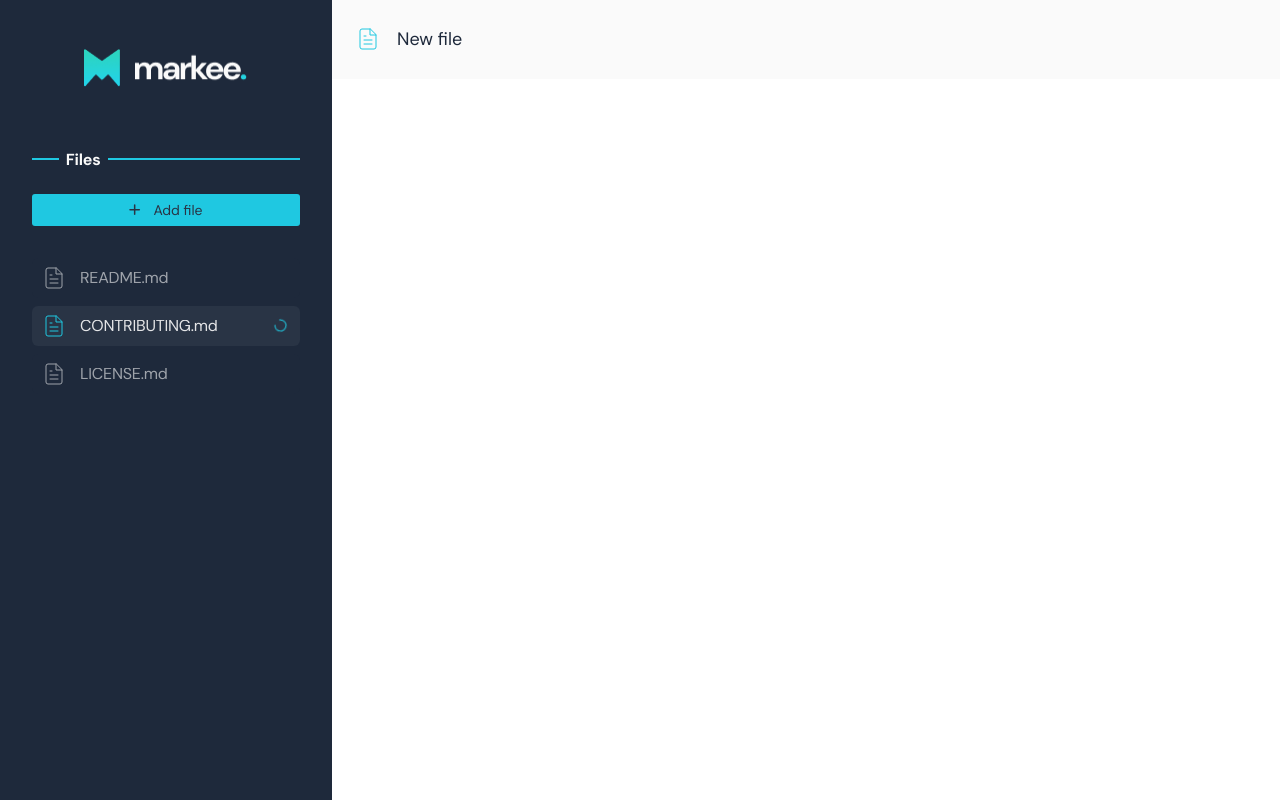
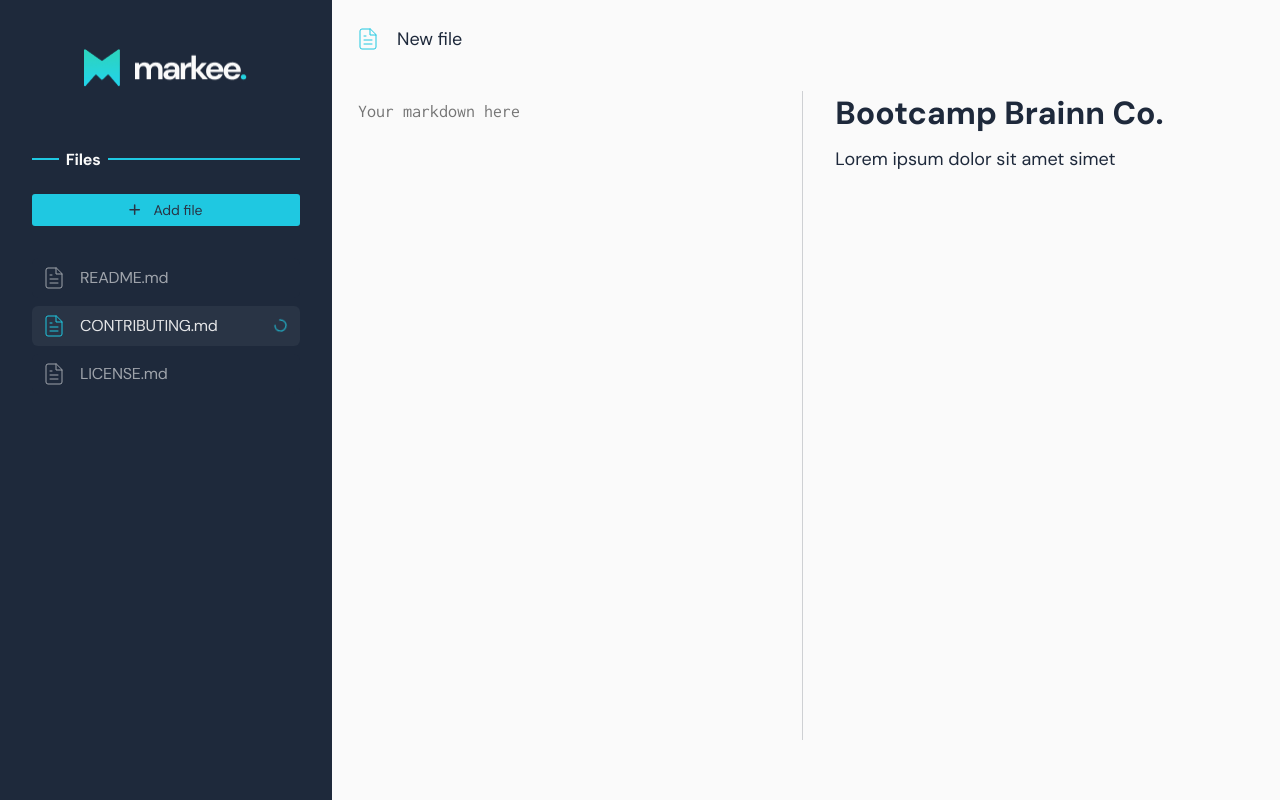
Before and after one commit to vbertazzo/b-academy-markee-app, a React (Create React App) app: page / in a window 1280 px wide. Built offline with nearby package versions, Linux system fonts and the light colour scheme.

Commit message:
Add content

```diff
--- a/src/app.tsx
+++ b/src/app.tsx
@@ -13,7 +13,7 @@ export function App () {
 }
 
 const Container = styled.div`
-  min-height: 100vh;
+  height: 100vh;
 
   display: flex;
 `
--- a/src/content/content-styles.ts
+++ b/src/content/content-styles.ts
@@ -1,4 +1,4 @@
-import styled from 'styled-components/macro'
+import styled, { css } from 'styled-components/macro'
 
 export const Main = styled.main`
   background: ${({ theme }) => theme.colors.white};
@@ -9,3 +9,63 @@ export const Main = styled.main`
   display: flex;
   flex-direction: column;
 `
+
+export const SplitPane = styled.article`
+  height: 100%;
+  width: 100%;
+
+  display: flex;
+  align-items: center;
+`
+
+export const Divider = styled.div`
+  background: ${({ theme }) => theme.colors.black};
+  height: 90%;
+  opacity: 0.2;
+  width: 2px;
+`
+
+export const Editor = styled.div`
+  height: 100%;
+  padding: 4rem 3.2rem 4rem 0;
+  width: 100%;
+`
+
+export const ContentInput = styled.textarea`${({ theme }) => css`
+  background: ${theme.colors.white};
+  border: none;
+  border-left: solid 0px ${theme.colors.primary};
+  color: ${theme.colors.black};
+  font-family: 'Inconsolata', monospace;
+  font-size: 1.8rem;
+  height: 100%;
+  line-height: 2.8rem;
+  outline: none;
+  resize: none;
+  transition: all 0.3s linear;
+  width: 100%;
+
+  &:focus {
+    border-left: solid 4px ${theme.colors.primary};
+    outline: none;
+    padding-left: 2rem;
+  }
+`}`
+
+export const Preview = styled.section`
+  color: ${({ theme }) => theme.colors.black};
+  font-size: 1rem;
+  height: 100%;
+  padding: 4rem 1.2rem 4rem 3.2rem;
+  width: 100%;
+
+  h2 {
+    font-size: 3.2rem;
+    font-weight: 700;
+    margin: 0;
+  }
+
+  p {
+    font-size: 1.8rem;
+  }
+`
--- a/src/content/content.tsx
+++ b/src/content/content.tsx
@@ -6,11 +6,16 @@ export function Content () {
   return (
     <S.Main>
       <Header />
-      {/* <S.SplitPane>
-        <Editor />
+      <S.SplitPane>
+        <S.Editor>
+          <S.ContentInput placeholder='Your markdown here' />
+        </S.Editor>
         <S.Divider />
-        <Preview />
-      </S.SplitPane> */}
+        <S.Preview>
+          <h2>Bootcamp Brainn Co.</h2>
+          <p>Lorem ipsum dolor sit amet simet</p>
+        </S.Preview>
+      </S.SplitPane>
     </S.Main>
   )
 }
```
